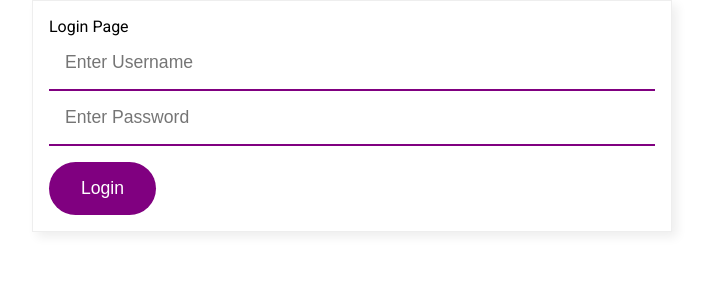
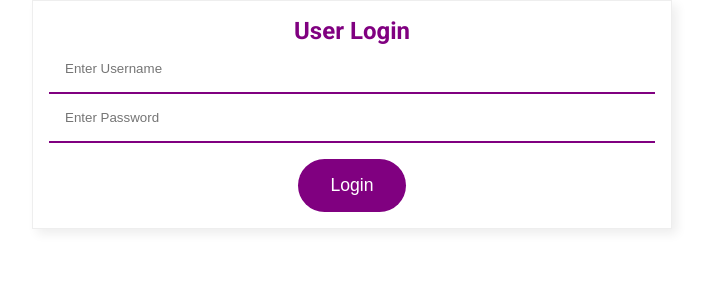
Before and after one commit to anijitsahu/react-app-simple-book-search, a React app: page / in a window 1280 px wide. Shown: the top 300 px of the page, without its empty margins (288-993 px from the left). Built offline with nearby package versions, Linux system fonts and the light colour scheme; the HTML template or start-up script is replaced by a standard one.

Commit message:
Error feature done

```diff
--- a/src/components/Login.js
+++ b/src/components/Login.js
@@ -52,7 +52,7 @@ export default function Login(props) {
 
   return (
     <section className="login-div padding-1rem">
-      <div>Login Page</div>
+      <div className="login-title">User Login</div>
       {error && <ShowError errorMessage={error.toString()} />}
       <input
         id="username"
--- a/src/components/ShowError.js
+++ b/src/components/ShowError.js
@@ -1,14 +1,16 @@
 import { useState } from "react";
+
+// css
+import "../css/error.css";
 
 export default function ShowError(props) {
   const [showError, setShowError] = useState(true);
   setTimeout(() => setShowError(false), 3000);
   return (
     showError && (
-      <div>
-        <h4>Error Occurred</h4>
-        <div>{props.errorMessage}</div>
-      </div>
+      <section className="error-container padding-1rem error-description">
+        <div className="error-title">{props.errorMessage}</div>
+      </section>
     )
   );
 }
--- /dev/null
+++ b/src/css/error.css
@@ -0,0 +1,11 @@
+.error-container {
+  border-left: solid 1px var(--error-color);
+}
+
+.error-description {
+  background-color: var(--fill-in-color);
+}
+
+.error-title {
+  color: var(--error-color);
+}
--- a/src/css/login.css
+++ b/src/css/login.css
@@ -7,13 +7,20 @@
   box-shadow: var(--basic-shadow);
 
   margin: auto;
+  text-align: center;
+}
+
+.login-title {
+  font-size: 1.5rem;
+  color: var(--primary-color);
+  font-weight: 700;
 }
 
 .login-input {
   width: 100%;
   border-bottom: var(--purple-border);
 
-    font-size: var(--font-big);
+  /* font-size: var(--font-big); */
 }
 
 .login-input:hover,
--- a/src/css/styles.css
+++ b/src/css/styles.css
@@ -15,6 +15,8 @@
   --font-big: 1.1rem;
 
   --primary-color: purple;
+  --error-color: red;
+  --fill-in-color: #eee;
   --basic-border: solid 1px #eee;
   --basic-shadow: 5px 5px 10px #eee;
 
```
Lines whose indentation alone changed are shown as unchanged.
